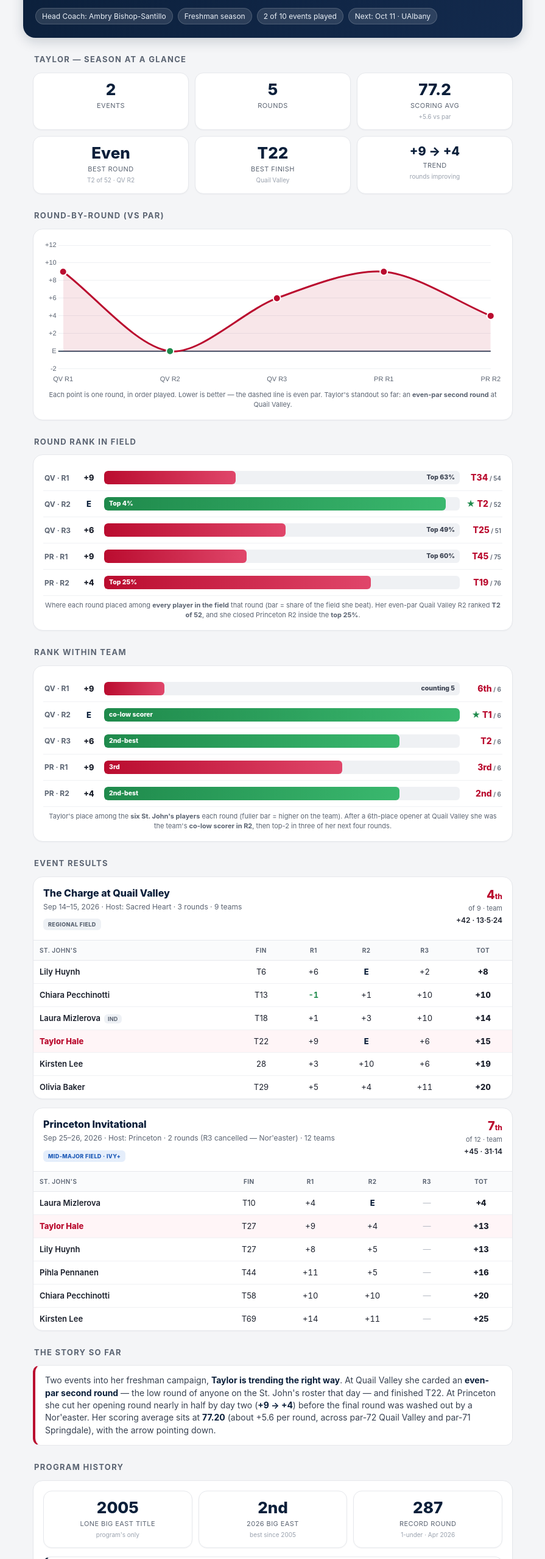
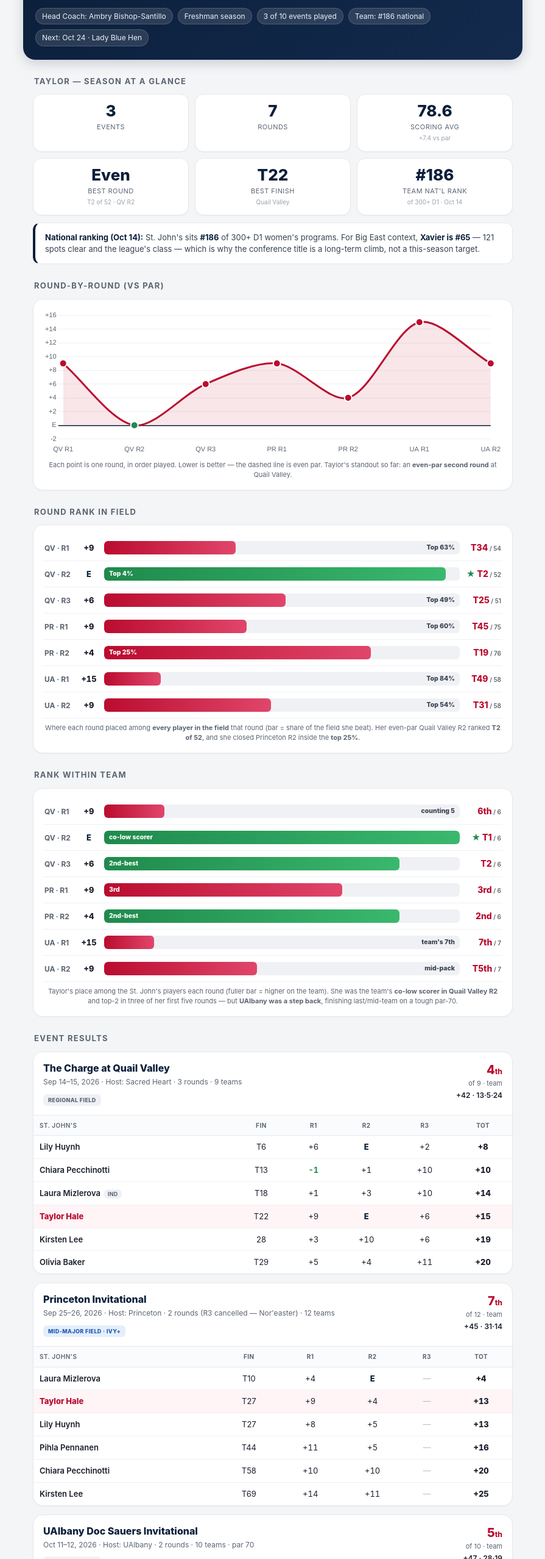
Before and after one commit to jyhale/taylor-hale-golf, a plain HTML site: page index.html in a window 1280 px wide. Shown: the part 104-2660 px from the top of the page at 61% size, without its empty margins (192-1087 px from the left). Drawn offline with nearby package versions, Linux system fonts and the light colour scheme.

Commit message:
Add files via upload

```diff
--- a/index.html
+++ b/index.html
@@ -148,19 +148,23 @@ footer a{color:var(--stone)}
     <div class="meta">
       <span class="pill">Head Coach: Ambry Bishop-Santillo</span>
       <span class="pill">Freshman season</span>
-      <span class="pill">2 of 10 events played</span>
-      <span class="pill">Next: Oct 11 · UAlbany</span>
+      <span class="pill">3 of 10 events played</span>
+      <span class="pill">Team: #186 national</span>
+      <span class="pill">Next: Oct 24 · Lady Blue Hen</span>
     </div>
   </div>
 
   <h2>Taylor — Season at a Glance</h2>
   <div class="tiles">
-    <div class="tile"><div class="v">2</div><div class="l">Events</div></div>
-    <div class="tile"><div class="v">5</div><div class="l">Rounds</div></div>
-    <div class="tile"><div class="v">77.2</div><div class="l">Scoring Avg</div><div class="k">+5.6 vs par</div></div>
+    <div class="tile"><div class="v">3</div><div class="l">Events</div></div>
+    <div class="tile"><div class="v">7</div><div class="l">Rounds</div></div>
+    <div class="tile"><div class="v">78.6</div><div class="l">Scoring Avg</div><div class="k">+7.4 vs par</div></div>
     <div class="tile"><div class="v">Even</div><div class="l">Best Round</div><div class="k">T2 of 52 · QV R2</div></div>
     <div class="tile"><div class="v">T22</div><div class="l">Best Finish</div><div class="k">Quail Valley</div></div>
-    <div class="tile"><div class="v small">+9 → +4</div><div class="l">Trend</div><div class="k">rounds improving</div></div>
+    <div class="tile"><div class="v">#186</div><div class="l">Team Nat'l Rank</div><div class="k">of 300+ D1 · Oct 14</div></div>
+  </div>
+  <div class="note" style="border-left-color:var(--navy);margin-top:12px;font-size:13px">
+    <b>National ranking (Oct 14):</b> St. John's sits <b>#186</b> of 300+ D1 women's programs. For Big East context, <b>Xavier is #65</b> — 121 spots clear and the league's class — which is why the conference title is a long-term climb, not a this-season target.
   </div>
 
   <h2>Round-by-Round (vs Par)</h2>
@@ -196,6 +200,16 @@ footer a{color:var(--stone)}
       <div class="rkbar"><div class="rkfill" style="width:75%"></div><span class="rkpct in" style="left:8px">Top 25%</span></div>
       <div class="rkpos">T19<em> / 76</em></div>
     </div>
+    <div class="rankrow">
+      <div class="rklabel">UA · R1</div><div class="rkscore">+15</div>
+      <div class="rkbar"><div class="rkfill" style="width:16%"></div><span class="rkpct out">Top 84%</span></div>
+      <div class="rkpos">T49<em> / 58</em></div>
+    </div>
+    <div class="rankrow">
+      <div class="rklabel">UA · R2</div><div class="rkscore">+9</div>
+      <div class="rkbar"><div class="rkfill" style="width:47%"></div><span class="rkpct out">Top 54%</span></div>
+      <div class="rkpos">T31<em> / 58</em></div>
+    </div>
     <div class="legendnote">Where each round placed among <b>every player in the field</b> that round (bar = share of the field she beat). Her even-par Quail Valley R2 ranked <b>T2 of 52</b>, and she closed Princeton R2 inside the <b>top 25%</b>.</div>
   </div>
 
@@ -226,7 +240,17 @@ footer a{color:var(--stone)}
       <div class="rkbar"><div class="rkfill hot" style="width:83%"></div><span class="rkpct in" style="left:8px">2nd-best</span></div>
       <div class="rkpos">2nd<em> / 6</em></div>
     </div>
-    <div class="legendnote">Taylor's place among the <b>six St. John's players</b> each round (fuller bar = higher on the team). After a 6th-place opener at Quail Valley she was the team's <b>co-low scorer in R2</b>, then top-2 in three of her next four rounds.</div>
+    <div class="rankrow">
+      <div class="rklabel">UA · R1</div><div class="rkscore">+15</div>
+      <div class="rkbar"><div class="rkfill" style="width:14%"></div><span class="rkpct out">team's 7th</span></div>
+      <div class="rkpos">7th<em> / 7</em></div>
+    </div>
+    <div class="rankrow">
+      <div class="rklabel">UA · R2</div><div class="rkscore">+9</div>
+      <div class="rkbar"><div class="rkfill" style="width:43%"></div><span class="rkpct out">mid-pack</span></div>
+      <div class="rkpos">T5th<em> / 7</em></div>
+    </div>
+    <div class="legendnote">Taylor's place among the St. John's players each round (fuller bar = higher on the team). She was the team's <b>co-low scorer in Quail Valley R2</b> and top-2 in three of her first five rounds — but <b>UAlbany was a step back</b>, finishing last/mid-team on a tough par-70.</div>
   </div>
 
   <h2>Event Results</h2>
@@ -285,9 +309,37 @@ footer a{color:var(--stone)}
     </table>
   </div>
 
+  <!-- UALBANY -->
+  <div class="event">
+    <div class="top">
+      <div>
+        <div class="name">UAlbany Doc Sauers Invitational</div>
+        <div class="when">Oct 11–12, 2026 · Host: UAlbany · 2 rounds · 10 teams · par 70</div>
+        <div style="margin-top:7px"><span class="fs fs-reg">Regional field</span></div>
+      </div>
+      <div class="finish">
+        <div class="pos">5<span style="font-size:12px">th</span></div>
+        <div class="of">of 10 · team</div>
+        <div class="sc">+47 · 28·19</div>
+      </div>
+    </div>
+    <table>
+      <thead><tr><th class="name-c">St. John's</th><th>Fin</th><th>R1</th><th>R2</th><th>Tot</th></tr></thead>
+      <tbody>
+        <tr><td class="name-c">Lily Huynh</td><td>6</td><td class="rd">+4</td><td class="rd">+3</td><td class="tot">+7</td></tr>
+        <tr><td class="name-c">Pihla Pennanen</td><td>T8</td><td class="rd">+8</td><td class="rd">+1</td><td class="tot">+9</td></tr>
+        <tr><td class="name-c">Chiara Pecchinotti</td><td>T30</td><td class="rd">+4</td><td class="rd">+13</td><td class="tot">+17</td></tr>
+        <tr><td class="name-c">Laura Mizlerova</td><td>T34</td><td class="rd">+12</td><td class="rd">+6</td><td class="tot">+18</td></tr>
+        <tr><td class="name-c">Kirsten Lee<span class="tag">IND</span></td><td>T38</td><td class="rd">+12</td><td class="rd">+8</td><td class="tot">+20</td></tr>
+        <tr><td class="name-c">Olivia Baker<span class="tag">IND</span></td><td>T40</td><td class="rd">+12</td><td class="rd">+9</td><td class="tot">+21</td></tr>
+        <tr class="taylor"><td class="name-c">Taylor Hale</td><td>T46</td><td class="rd">+15</td><td class="rd">+9</td><td class="tot">+24</td></tr>
+      </tbody>
+    </table>
+  </div>
+
   <h2>The Story So Far</h2>
   <div class="note">
-    Two events into her freshman campaign, <b>Taylor is trending the right way</b>. At Quail Valley she carded an <b>even-par second round</b> — the low round of anyone on the St. John's roster that day — and finished T22. At Princeton she cut her opening round nearly in half by day two (<b>+9 → +4</b>) before the final round was washed out by a Nor'easter. Her scoring average sits at <b>77.20</b> (about +5.6 per round, across par-72 Quail Valley and par-71 Springdale), with the arrow pointing down.
+    Three events in, the picture is more nuanced. At Quail Valley Taylor carded an <b>even-par second round</b> — the low round of anyone on the St. John's roster that day — and finished T22. At Princeton she cut her opening round nearly in half by day two (<b>+9 → +4</b>). <b>UAlbany was a step back</b>: her toughest event yet (T46, +24) on a demanding par-70, though she again improved from R1 to R2 (<b>+15 → +9</b>). Her scoring average now sits at <b>78.57</b> (+7.4 per round across par-72, -71 and -70 courses).
   </div>
 
   <h2>Program History</h2>
@@ -344,14 +396,14 @@ footer a{color:var(--stone)}
       <div class="sinfo"><div class="sname">Princeton Invitational</div><div class="sloc">Princeton, NJ · host Princeton<span class="fschip fs-mid">Mid-major</span></div></div>
       <div class="sres">7th/12<span>Taylor T27</span></div>
     </div>
+    <div class="srow done">
+      <div class="sdate">Oct 11–12<span class="yr">2026</span></div>
+      <div class="sinfo"><div class="sname">UAlbany Doc Sauers Invitational</div><div class="sloc">Delmar, NY · Normanside CC · host UAlbany<span class="fschip fs-reg">Regional</span></div></div>
+      <div class="sres">5th/10<span>Taylor T46</span></div>
+    </div>
     <div class="srow next">
-      <div class="sdate">Oct 11–12<span class="yr">2026</span></div>
-      <div class="sinfo"><div class="sname">UAlbany Doc Sauers Invitational <span class="nexttag">NEXT</span></div><div class="sloc">Delmar, NY · Normanside CC · host UAlbany<span class="fschip fs-reg fsproj">Regional*</span></div></div>
-      <div class="sres up">—</div>
-    </div>
-    <div class="srow upcoming">
       <div class="sdate">Oct 24–25<span class="yr">2026</span></div>
-      <div class="sinfo"><div class="sname">Lady Blue Hen</div><div class="sloc">Rehoboth Beach, DE · host Delaware<span class="fschip fs-mid fsproj">Mid-major*</span></div></div>
+      <div class="sinfo"><div class="sname">Lady Blue Hen <span class="nexttag">NEXT</span></div><div class="sloc">Rehoboth Beach, DE · host Delaware<span class="fschip fs-mid fsproj">Mid-major*</span></div></div>
       <div class="sres up">—</div>
     </div>
     <div class="seasonhdr">Spring 2027</div>
@@ -394,12 +446,14 @@ footer a{color:var(--stone)}
     <span class="fschip fs-strong">Championship</span> toughest, incl. Xavier<br>
     Played events rated from the actual field; <b>*</b> = projected from host &amp; conference profile.
   </div>
-  <div class="updated">Data: Clippd Scoreboard · Last updated Sep 26, 2026</div>
+  <div class="updated">Data: Clippd Scoreboard · Last updated Oct 14, 2026</div>
   <footer>
     Sources:
     <a href="https://scoreboard.clippd.com/teams/4079">St. John's team page</a> ·
     <a href="https://scoreboard.clippd.com/tournaments/246806/scoring/player">Quail Valley</a> ·
-    <a href="https://scoreboard.clippd.com/tournaments/246358/scoring/player">Princeton Invitational</a><br>
+    <a href="https://scoreboard.clippd.com/tournaments/246358/scoring/player">Princeton</a> ·
+    <a href="https://scoreboard.clippd.com/tournaments/246507/scoring/player">UAlbany</a> ·
+    <a href="https://scoreboard.clippd.com/rankings">National Rankings</a><br>
     Unofficial tracker built for the Hale family · Go Red Storm 🏌️‍♀️
   </footer>
 
@@ -409,8 +463,8 @@ footer a{color:var(--stone)}
 (function(){
   var ctx = document.getElementById('trend');
   if(!ctx || typeof Chart === 'undefined') return;
-  var labels = ['QV R1','QV R2','QV R3','PR R1','PR R2'];
-  var scores = [9,0,6,9,4];
+  var labels = ['QV R1','QV R2','QV R3','PR R1','PR R2','UA R1','UA R2'];
+  var scores = [9,0,6,9,4,15,9];
   new Chart(ctx, {
     type:'line',
     data:{
@@ -439,7 +493,7 @@ footer a{color:var(--stone)}
       },
       scales:{
         y:{
-          suggestedMin:-2, suggestedMax:11,
+          suggestedMin:-2, suggestedMax:16,
           ticks:{callback:function(v){return v===0?'E':(v>0?'+'+v:v);},color:'#5b6472',font:{size:11}},
           grid:{color:function(c){return c.tick.value===0?'#0b1f3a':'#eef0f3';},
                 lineWidth:function(c){return c.tick.value===0?1.5:1;}},
```
